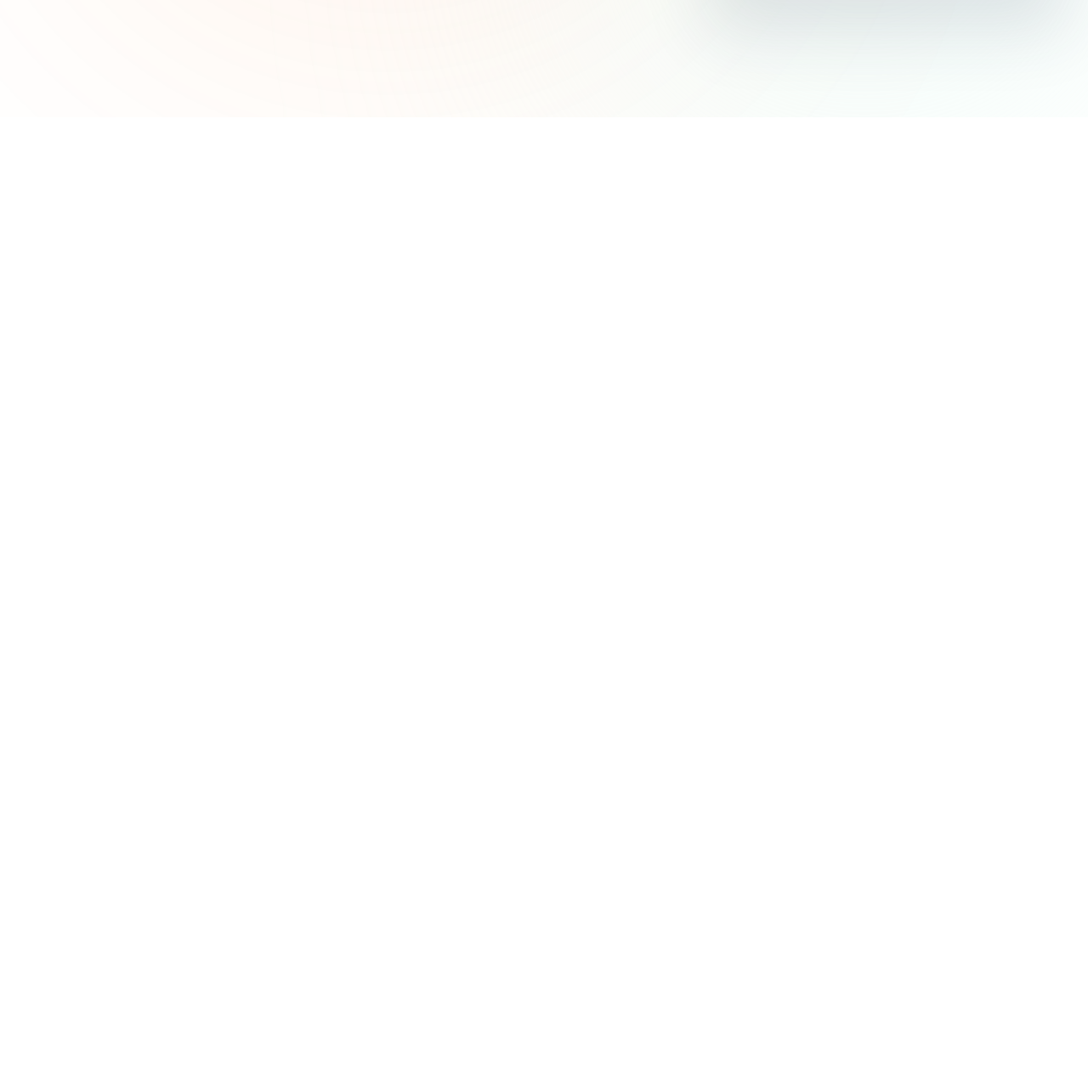
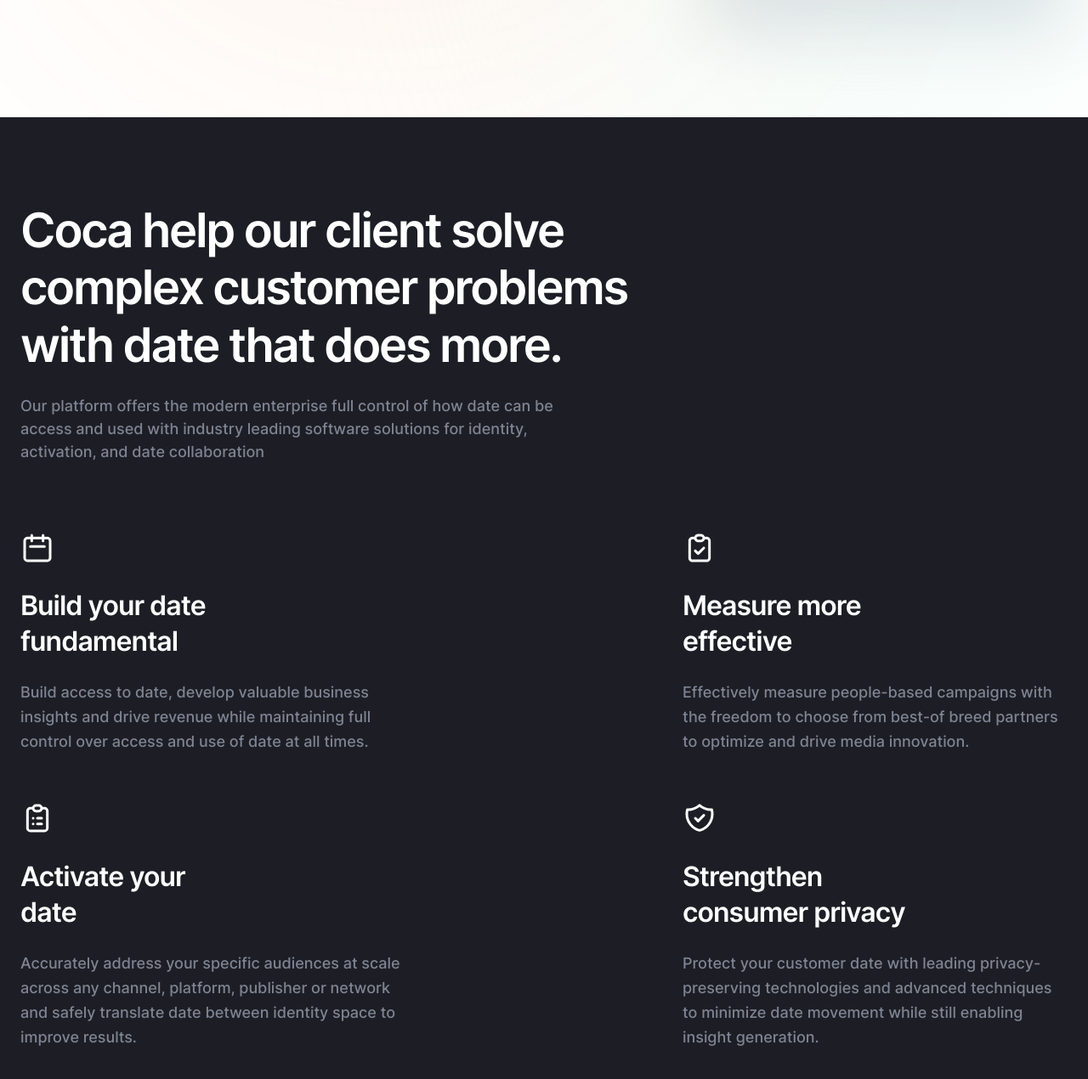
Before and after one commit to serega240805/coca, a website built with Vite: page src/index.html in a window 1280 px wide. Shown: the part 764-2034 px from the top of the page at 85% size. Before the commit the page ends 902 px from the top, so only its background shows below. Built offline with nearby package versions, Linux system fonts and the light colour scheme.

Commit message:
Created overview section

```diff
--- /dev/null
+++ b/src/html/components/home/overview.html
@@ -0,0 +1,41 @@
+<section class="overview">
+    <div class="overview__container">
+        <h2 class="overview__title heading-h2">Coca help our client solve complex customer problems with date that does
+            more.</h2>
+        <p class="overview__descr text-p-medium">Our platform offers the modern enterprise full control of how date can
+            be access and used with industry leading software solutions for identity, activation, and date collaboration
+        </p>
+        <ul class="overview__list">
+            <li class="overview__item">
+                <img loading="lazy" class="overview__item-icon" src="./assets/icons/calendar-icon.svg" width="40"
+                    height="40" alt="Calendar icon">
+                <h3 class="overview__item-title heading-h5">Build your date fundamental</h3>
+                <p class="overview__item-descr text-p-medium">Build access to date, develop valuable business insights
+                    and drive revenue while maintaining full control over access and use of date at all times.</p>
+            </li>
+            <li class="overview__item">
+                <img loading="lazy" class="overview__item-icon" src="./assets/icons/todo-icon.svg" width="40"
+                    height="40" alt="Todo icon">
+                <h3 class="overview__item-title heading-h5">Measure more effective</h3>
+                <p class="overview__item-descr text-p-medium">Effectively measure people-based campaigns with the
+                    freedom to choose from best-of breed partners to optimize and drive media innovation.</p>
+            </li>
+            <li class="overview__item">
+                <img loading="lazy" class="overview__item-icon" src="./assets/icons/list-icon.svg" width="40"
+                    height="40" alt="List icon">
+                <h3 class="overview__item-title heading-h5">Activate your date</h3>
+                <p class="overview__item-descr text-p-medium">Accurately address your specific audiences at scale across
+                    any channel, platform, publisher or network and safely translate date between identity space to
+                    improve results.</p>
+            </li>
+            <li class="overview__item">
+                <img loading="lazy" class="overview__item-icon" src="./assets/icons/shield-icon.svg" width="40"
+                    height="40" alt="Shield icon">
+                <h3 class="overview__item-title heading-h5">Strengthen consumer privacy</h3>
+                <p class="overview__item-descr text-p-medium">Protect your customer date with leading privacy-preserving
+                    technologies and advanced techniques to minimize date movement while still enabling insight
+                    generation.</p>
+            </li>
+        </ul>
+    </div>
+</section>
--- a/src/index.html
+++ b/src/index.html
@@ -7,6 +7,7 @@
 
     <main class="main">
       <load src="./html/components/home/hero.html"/>
+      <load src="./html/components/home/overview.html"/>
 
     </main>
 
--- /dev/null
+++ b/src/scss/components/home/overview.scss
@@ -0,0 +1,88 @@
+.overview {
+  padding: 100px 0;
+  background: var(--black-bg-color);
+
+  @include tablet {
+    text-align: center;
+  }
+
+  @include mobile {
+    padding: 60px 0;
+  }
+
+  &__title {
+    margin-bottom: 24px;
+    max-width: 816px;
+    font-weight: 600;
+    letter-spacing: -0.04em;
+    color: #fff;
+  }
+
+  &__descr {
+    margin-bottom: 80px;
+    max-width: 660px;
+    font-weight: 500;
+    line-height: 150%;
+    color: #7e8492;
+
+    @include tablet {
+      margin-bottom: 60px;
+    }
+
+    @include small-mobile {
+      margin-bottom: 50px;
+    }
+  }
+
+  &__list {
+    @include flex-all-between;
+    gap: 56px;
+    flex-wrap: wrap;
+
+    @include tablet {
+      gap: 40px;
+      flex-direction: column;
+      align-items: center;
+    }
+  }
+
+  &__item {
+    max-width: 453px;
+
+    &-icon,
+    &-title {
+      margin-bottom: 24px;
+
+      @include tablet {
+        margin-bottom: 18px;
+      }
+    }
+
+    &-title {
+      max-width: 262px;
+      font-weight: 600;
+      line-height: 131%;
+      letter-spacing: -0.03em;
+      color: #fff;
+
+      @include mobile {
+        max-width: 320px;
+      }
+    }
+
+    &-descr {
+      font-weight: 500;
+      line-height: 162%;
+      color: var(--neutral-color-150);
+    }
+  }
+
+  &__title,
+  &__descr,
+  &__item-title {
+    @include tablet {
+      margin-right: auto;
+      margin-left: auto;
+    }
+  }
+}
--- a/src/scss/main.scss
+++ b/src/scss/main.scss
@@ -6,3 +6,4 @@
 // conponents
 @import './components/header';
 @import './components/home/hero';
+@import './components/home/overview';
```
